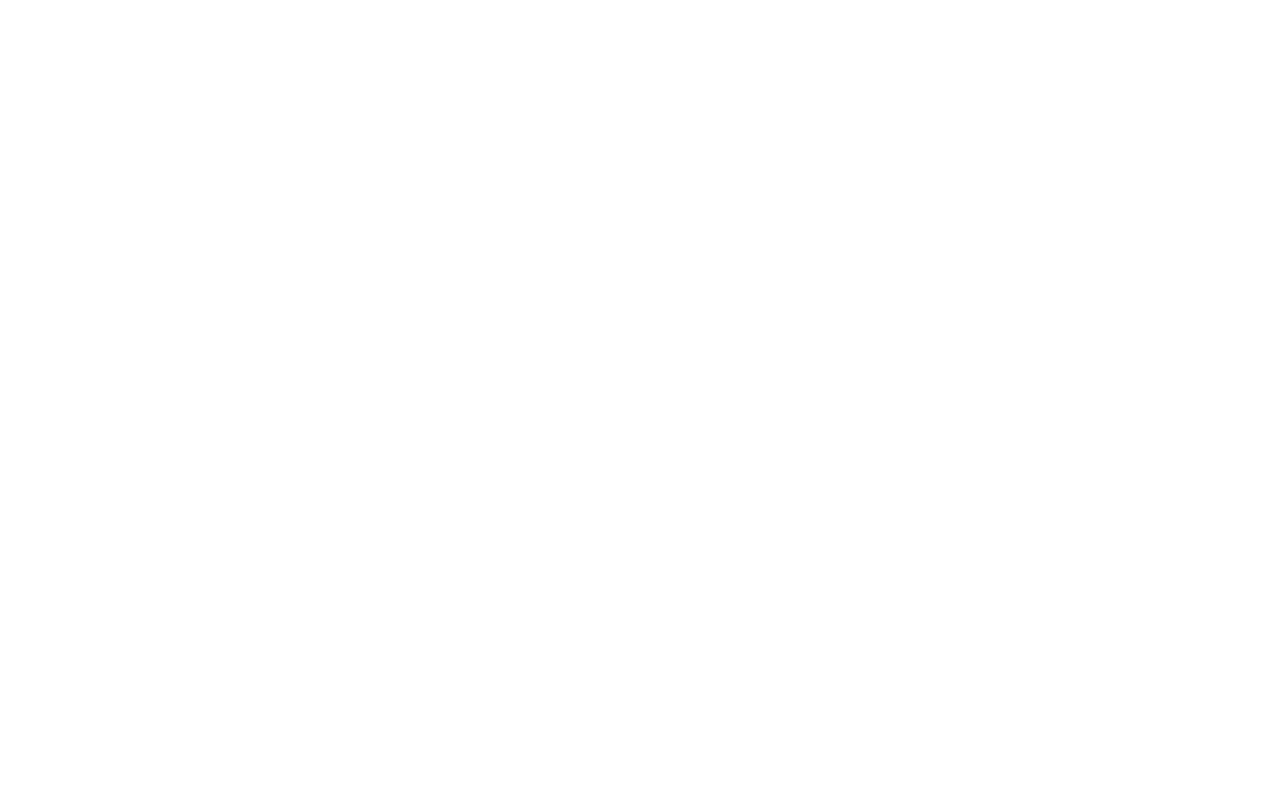
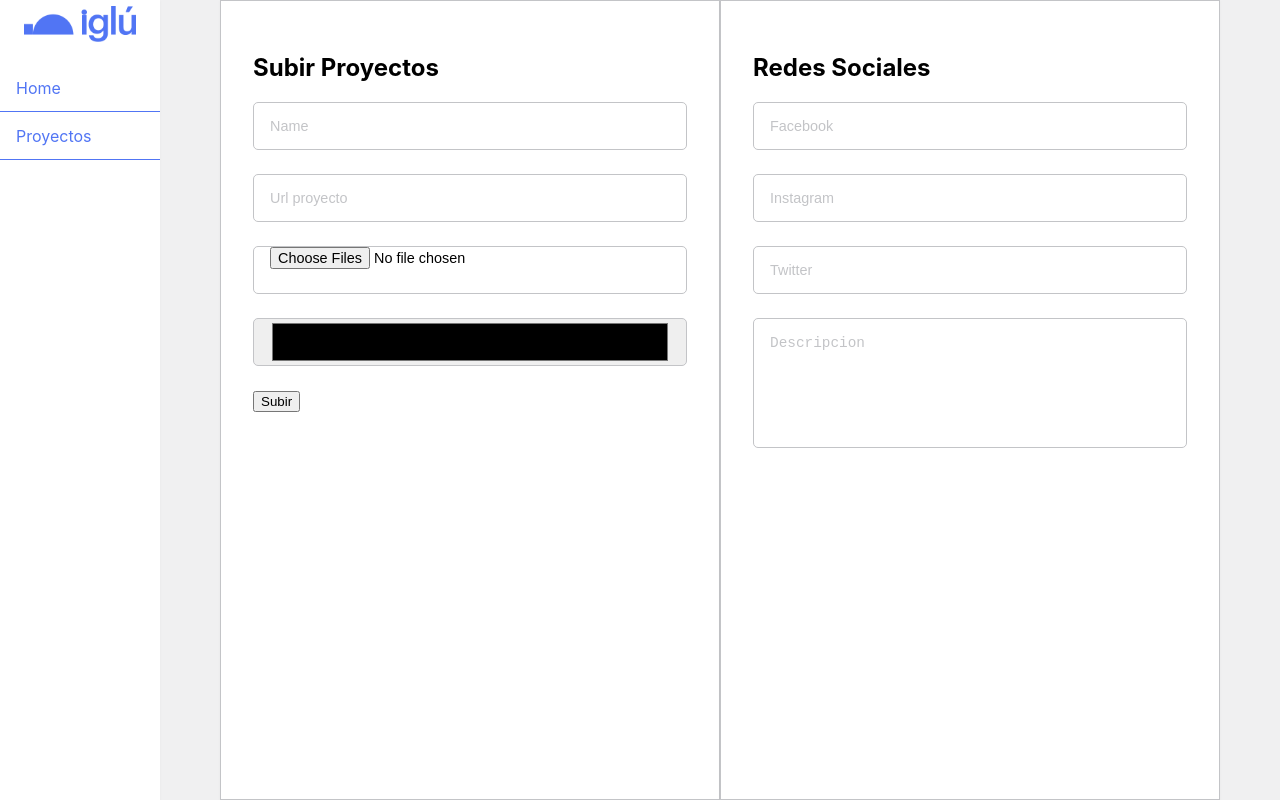
Before and after one commit to Javier-Cordobaq/Iglu, a React (Create React App) app in the folder client/: page /subirproyectos in a window 1280 px wide. Before the commit this address had no page. Built offline with nearby package versions, Linux system fonts and the light colour scheme.

Commit message:
GetAndPostProjects

```diff
--- a/client/package.json
+++ b/client/package.json
@@ -3,6 +3,12 @@
   "version": "0.1.0",
   "private": true,
   "dependencies": {
+    "@emotion/react": "^11.9.0",
+    "@emotion/styled": "^11.8.1",
+    "@material-ui/core": "^4.12.4",
+    "@mui/icons-material": "^5.6.2",
+    "@mui/x-data-grid": "^5.10.0",
+    "@mui/x-data-grid-generator": "^5.10.0",
     "@testing-library/jest-dom": "^5.16.4",
     "@testing-library/react": "^13.1.1",
     "@testing-library/user-event": "^13.5.0",
--- a/client/public/index.html
+++ b/client/public/index.html
@@ -17,6 +17,8 @@
 
     <link href="https://unpkg.com/aos@next/dist/aos.css" rel="stylesheet">
 
+    <link rel="stylesheet" href="https://fonts.googleapis.com/css?family=Roboto:300,400,500,700&display=swap"/>
+
     <link href="https://fonts.googleapis.com/css?family=Material+Icons|Material+Icons+Outlined|Material+Icons+Two+Tone|Material+Icons+Round|Material+Icons+Sharp" rel="stylesheet">
     <title>Iglu</title>
   </head>
--- a/client/src/App.js
+++ b/client/src/App.js
@@ -2,9 +2,10 @@ import './App.css';
 import PaginaInicial from './components/PaginaInicial/PaginaInicial';
 import LandingWork from './components/LandingWork/LandingWork';
 import LandingTheTeam from './components/LandingTheTeam/LandingTheTeam';
-import SubirProyectos from './components/SubirProyectos/SubirProyectos';
+import DashBoard from './components/DashBoard/DashBoard';
 import Meeting from './components/Meeting/Meeting';
 import LogIn from './components/LogIn/LogIn';
+import SubirProyectos from './components/SubirProyectos/SubirProyectos';
 import { Routes, Route } from 'react-router-dom'
 import { useSelector } from 'react-redux';
 
@@ -20,7 +21,8 @@ function App() {
         <Route exact path='/work' element={<LandingWork/>}/>
         <Route exact path='/team' element={<LandingTheTeam/>}/>
         <Route exact path='/meting' element={<Meeting/>}/>
-        <Route exact path='/admin' element={login === true ? <SubirProyectos/>:<LogIn/>} />
+        <Route exact path='/admin' element={/* login === true ? */ <DashBoard/>/* :<LogIn/> */} />
+        <Route exact path='/subirproyectos' element={/* login === true ?  */<SubirProyectos/>/* :<LogIn/> */} />
       </Routes>
     </div>
   );
--- /dev/null
+++ b/client/src/components/DashBoard/DashBoard.jsx
@@ -0,0 +1,56 @@
+import React from 'react'
+import NavAdmin from '../NavAdmin/NavAdmin'
+import style from '../DashBoard/DashBoard.module.css'
+import { DataGrid, GridToolbar } from '@mui/x-data-grid';
+import { useDemoData } from '@mui/x-data-grid-generator';
+
+const columns = [
+  { field: 'id', headerName: 'ID', width: 70 },
+  { field: 'name', headerName: 'First name', width: 130 },
+  { field: 'lastName', headerName: 'Last name', width: 130 },
+  { field: 'softSkills', headerName: 'Soft Skills', width: 130 },
+  { field: 'tecnicalskills', headerName: 'Tecnical Skills', width: 130 },
+  { field: 'Ubicacion', headerName: 'Ubicacion', width: 130 },
+];
+
+const DashBoard = () => {
+
+  const favorites = [{
+    id: 123, lastName: 'Juan', name: 'LAKSD',
+  }]
+
+  const { data } = useDemoData({
+    dataSet: 'Commodity',
+    rowLength: 4,
+    maxColumns: 6,
+  });
+
+   const rows = favorites.map(c =>  ({ id: c.id, lastName: c.lastname, name: c.name}))
+
+  return (
+    <div className={style.contenedor}>
+        <NavAdmin/>
+        <div style={{ height: '85%' , width: '100%' }}>
+          <DataGrid
+            rows={rows}
+            columns={columns}
+            pageSize={5}
+            rowsPerPageOptions={[5]}
+
+            localeText={{
+              toolbarDensity: 'Size',
+              toolbarDensityLabel: 'Size',
+              toolbarDensityCompact: 'Small',
+              toolbarDensityStandard: 'Medium',
+              toolbarDensityComfortable: 'Large',
+            }}
+            components={{
+              Toolbar: GridToolbar,
+            }}
+          />
+        </div>
+    </div>
+  )
+}
+
+export default DashBoard
--- /dev/null
+++ b/client/src/components/DashBoard/DashBoard.module.css
@@ -0,0 +1,3 @@
+.contenedor{
+    display: flex;
+}
--- /dev/null
+++ b/client/src/components/NavAdmin/NavAdmin.jsx
@@ -0,0 +1,22 @@
+import React from 'react'
+import style from '../NavAdmin/NavAdmin.module.css'
+import Logo from '../../imagenes/logo.png'
+import {Link} from 'react-router-dom'
+
+const NavAdmin = () => {
+  return (
+    <div className={style.contenedor}>
+    <nav className={style.contNav}>
+        <div className={style.contImage}>
+                <img src={Logo} alt='Not Found'/>
+        </div>
+        <ul>
+            <Link to='/admin'><li>Home</li></Link>
+            <Link to='/subirproyectos'><li>Proyectos</li></Link>
+        </ul>
+    </nav>
+    </div>
+  )
+}
+
+export default NavAdmin
--- /dev/null
+++ b/client/src/components/NavAdmin/NavAdmin.module.css
@@ -0,0 +1,45 @@
+.contNav{
+    position: sticky;
+    top: 0;
+    height: 100vh;
+    width: 10rem;
+    background-color: #ffffff;
+    box-shadow: 0 1px 3px rgb(0 0 0 / 4%);
+    box-sizing: border-box;
+}
+.contNav a{
+    color: none;
+    text-decoration: none;
+}
+.contNav ul{
+   margin: 0;
+   padding: 0;
+   list-style: none;
+}
+.contNav li{
+    width: 100%;
+    margin: 0;
+    padding: 0;
+    list-style: none;
+    color: #5175f4;
+    border-bottom: 1px solid #5175f4;
+    text-align: left;
+    padding-left: 1rem;
+    box-sizing: border-box;
+    height: 3rem;
+    display: flex;
+    align-items: center;
+}
+.contImage {
+    display: flex;
+    justify-content: center;
+    width: 100%;
+    height: 3rem;
+    box-sizing: border-box;
+    margin-bottom: 1rem;
+}
+
+.contImage img {
+    object-fit: contain;
+    width: 70%;
+}
--- a/client/src/components/SubirProyectos/SubirProyectos.jsx
+++ b/client/src/components/SubirProyectos/SubirProyectos.jsx
@@ -1,24 +1,149 @@
-import React from 'react'
+import React, {useState} from 'react'
+import { useDispatch } from 'react-redux'
+import NavAdmin from '../NavAdmin/NavAdmin'
 import style from './SubirProyectos.module.css'
+import { postProjects } from '../../redux/actions'
 
 const SubirProyectos = () => {
+  const dispatch = useDispatch();
+
+  const [creators, setCreators] = useState({
+      name: '',
+      task: ''
+    })
+
+  const [files, setFiles] = useState('')
+
+  const [social, setSocial] = useState({
+    facebook: '',
+    instagram: '',
+    twitter: '',
+  })
+
+  const [state, setState] = useState({
+    name: "",
+    description: "",
+    url: "",
+    images:{
+      portada: 'https://img.freepik.com/psd-gratis/mockup-lata-refresco_23-2148037266.jpg?size=626&ext=jpg',
+      apoyo1: 'https://antocas.com/wp-content/uploads/2015/11/soda-fria-mockup.jpg'
+    },
+    color:"",
+    socialNetworks:{},
+    type:"Prueba",
+    creators:[
+        {
+            name:"Alvaro Vega",
+            task: "Full-Stack developer"
+        },
+    ]
+  })
+
+  const handleChange = (e) => {
+    setState({...state, [e.target.name]: e.target.value})
+  }
+
+  const handleChangeSocial = (e) => {
+    setSocial({...social, [e.target.name]: e.target.value})
+    setState({...state, socialNetworks: social})
+  }
+
+  const handleImage = (e) => {
+    setFiles(...files, e.target.file)
+    setState({...state, images: files})
+  }
+
+  const handleSumbit = (e) => {
+    e.preventDefault();
+    dispatch(postProjects(state))
+  }
+
   return (
+    <div className={style.paraUbicarNav}>
+      <NavAdmin/>
       <div className={style.centrar}>
-      <div className={style.contInputs}>
-        <h1>Subir Proyectos</h1>
-        <input
-        type="text"
-        placeholder='Name'
-        className={style.inputs}
-        />
+        <form onSubmit={handleSumbit} className={style.contInputs}>
+          <h2>Subir Proyectos</h2>
+
           <input
           type="box"
           placeholder='Name'
           className={style.inputs}
+          name='name'
+          value={state.name}
+          onChange={handleChange}
           />
+
+          <input
+          type="url"
+          placeholder='Url proyecto'
+          className={style.inputs}
+          name='url'
+          value={state.url}
+          onChange={handleChange}
+          />
+
+          <input
+          multiple
+          type="file"
+          className={style.inputs}
+          onChange={(e) => {handleImage(e)}}
+          />
+
+          <input
+          type="color"
+          className={style.inputs}
+          name='color'
+          value={state.color}
+          onChange={handleChange}
+          />
+          <div>
+
+          </div>
+          <button>Subir</button>
+        </form>
+        <form className={style.contInputs}>
+            <h2>Redes Sociales</h2>
+            <input
+            type="text"
+            placeholder='Facebook'
+            className={style.inputs}
+            name='facebook'
+            value={social.facebook}
+            onChange={handleChangeSocial}
+            />
+
+            <input
+            type="text"
+            placeholder='Instagram'
+            className={style.inputs}
+            name='instagram'
+            value={social.instagram}
+            onChange={handleChangeSocial}
+            />
+
+            <input
+            type="text"
+            placeholder='Twitter'
+            className={style.inputs}
+            name='twitter'
+            value={social.twitter}
+            onChange={handleChangeSocial}
+            />
+
+          <textarea
+          className={style.description}
+          type="text"
+          placeholder='Descripcion'
+          name="description"
+          rows="6"
+          onChange={handleChange}
+          required
+          />
+          </form>
       </div>
     </div>
   )
 }
 
-export default SubirProyectos
+export default React.memo(SubirProyectos);
--- a/client/src/components/SubirProyectos/SubirProyectos.module.css
+++ b/client/src/components/SubirProyectos/SubirProyectos.module.css
@@ -1,6 +1,9 @@
+.paraUbicarNav{
+    display: flex;
+}
 .centrar {
-    display: grid;
-    place-items: center;
+    display: flex;
+    justify-content: center;
     min-height: 100vh;
     width: 100%;
     background: #f0f0f1;
@@ -29,3 +32,18 @@
 .inputs::placeholder {
     color: #c3c4c7;
 }
+.description{
+    width: 100%;
+    border: 1px solid #c3c4c7;
+    padding: 0;
+    outline: none;
+    padding: 1rem;
+    box-sizing: border-box;
+    border-radius: 5px;
+    font-size: 0.9rem;
+    margin-bottom: 1.5rem;
+    resize:none
+}
+.description::placeholder {
+    color: #c3c4c7;
+}
--- a/client/src/redux/reducer/index.js
+++ b/client/src/redux/reducer/index.js
@@ -1,17 +1,31 @@
 import {
   FILTRO,
   INGLES,
-  LOG_IN
+  LOG_IN,
+  POST_PROJECTS,
+  GET_PROJECTS_BY_TYPE
 } from "../actions/index";
 
 const inicialState = {
   idioma: "español",
   filtro: [],
   login: false,
+  projects: false,
+  tipo: []
 };
 
 const rootReducer = (state = inicialState, action) => {
   switch (action.type) {
+    case GET_PROJECTS_BY_TYPE:
+      return {
+        ...state,
+        tipo: action.payload
+      }
+    case POST_PROJECTS:
+      return {
+        ...state,
+        projects: action.payload
+      }
     case FILTRO:
       return {
         ...state,
```
Also changed, not shown: client/src/components/ContenidoWork/ContenidoWork.jsx (+14 -37 lines), client/src/redux/actions/index.js (+29 -0 lines), 2 other files (tests, documents, lock files or other folders). Lines whose indentation alone changed are shown as unchanged.
